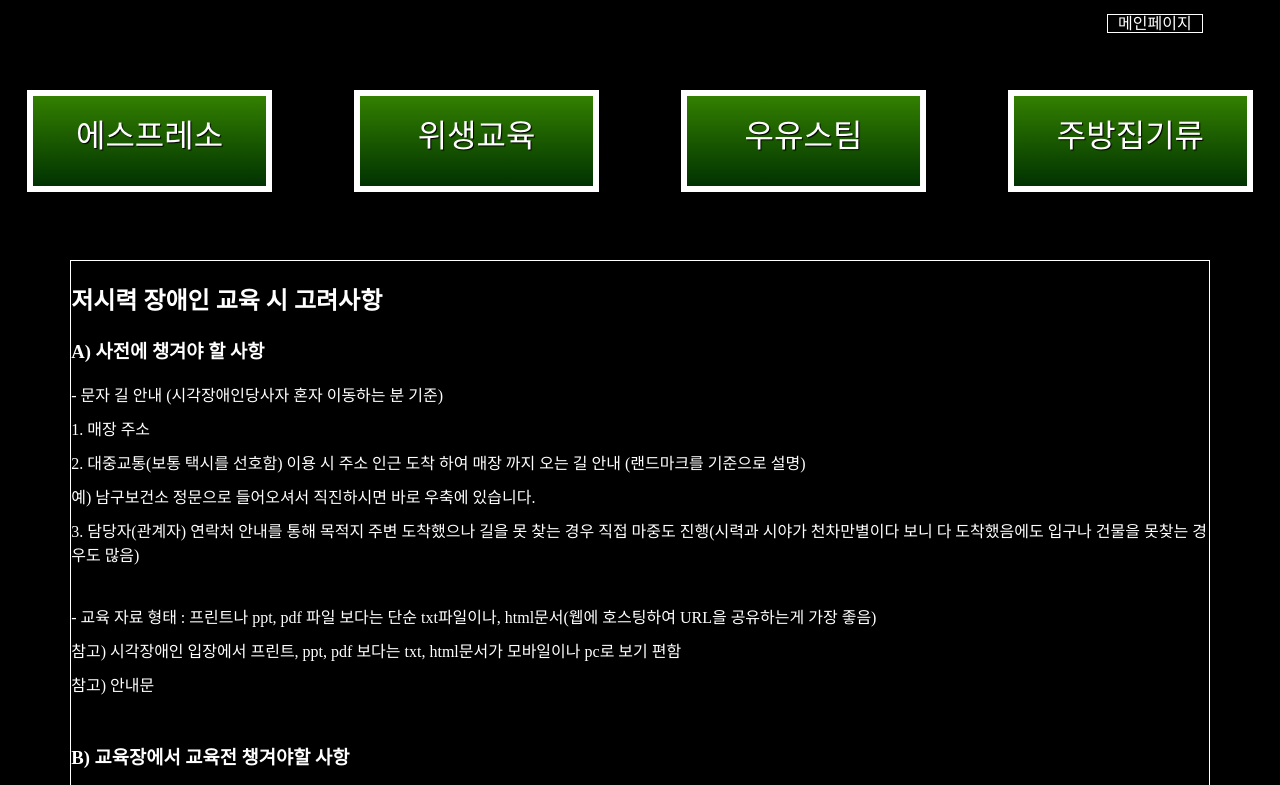
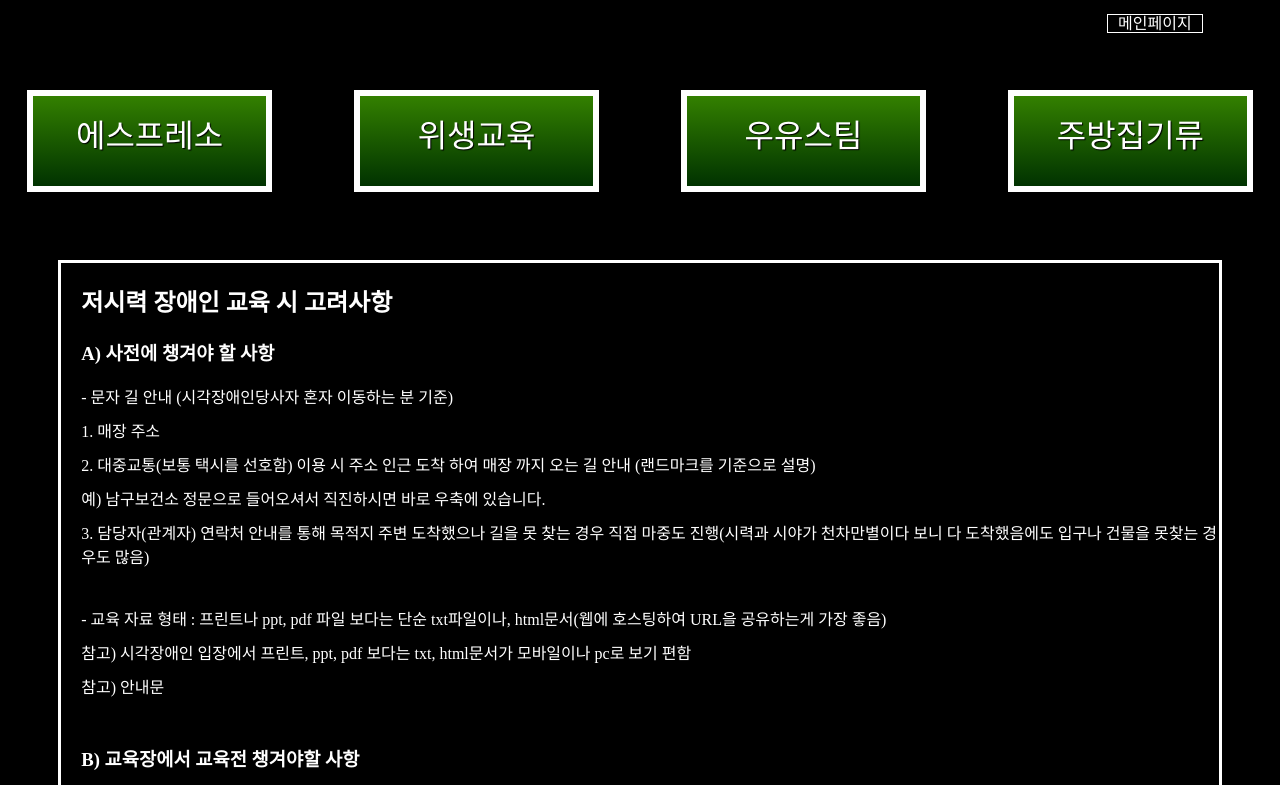
Before and after one commit to GyeongHyeon/hisbeans, a plain HTML site: page sub0.html in a window 1280 px wide. Shown: the top 785 px of the page. Drawn offline with Linux system fonts and the light colour scheme.

Commit message:
본문영역 태두리 추가

```diff
--- a/common.css
+++ b/common.css
@@ -49,7 +49,8 @@ ul a {
 .section_box{
   width: 90%;
   margin: 0 auto;
-  border:1px solid #fff;
+  border:3px solid #fff;
+  padding:0 0 0 20px;
 }
   p{
     margin: 10px 0;
```
